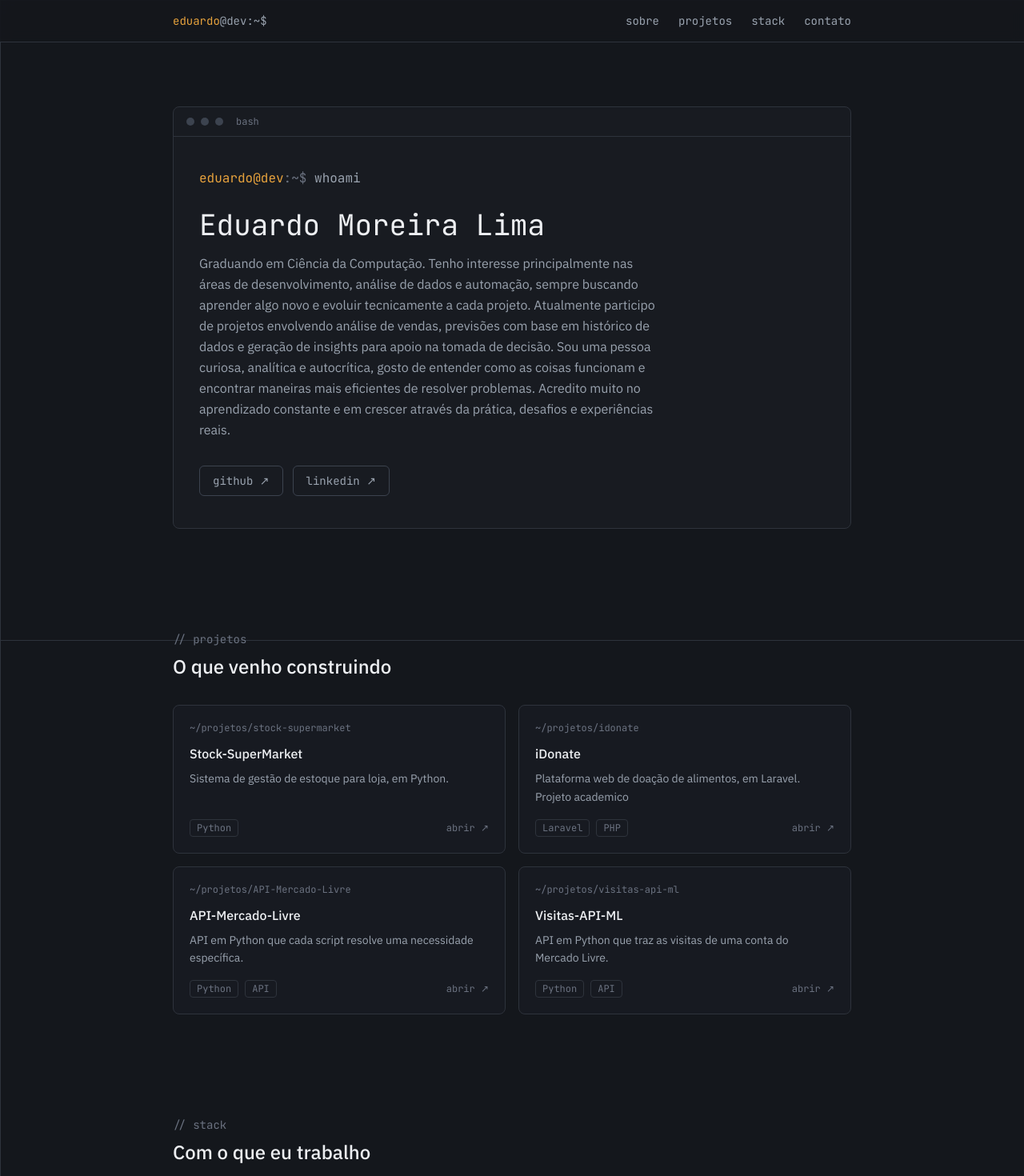
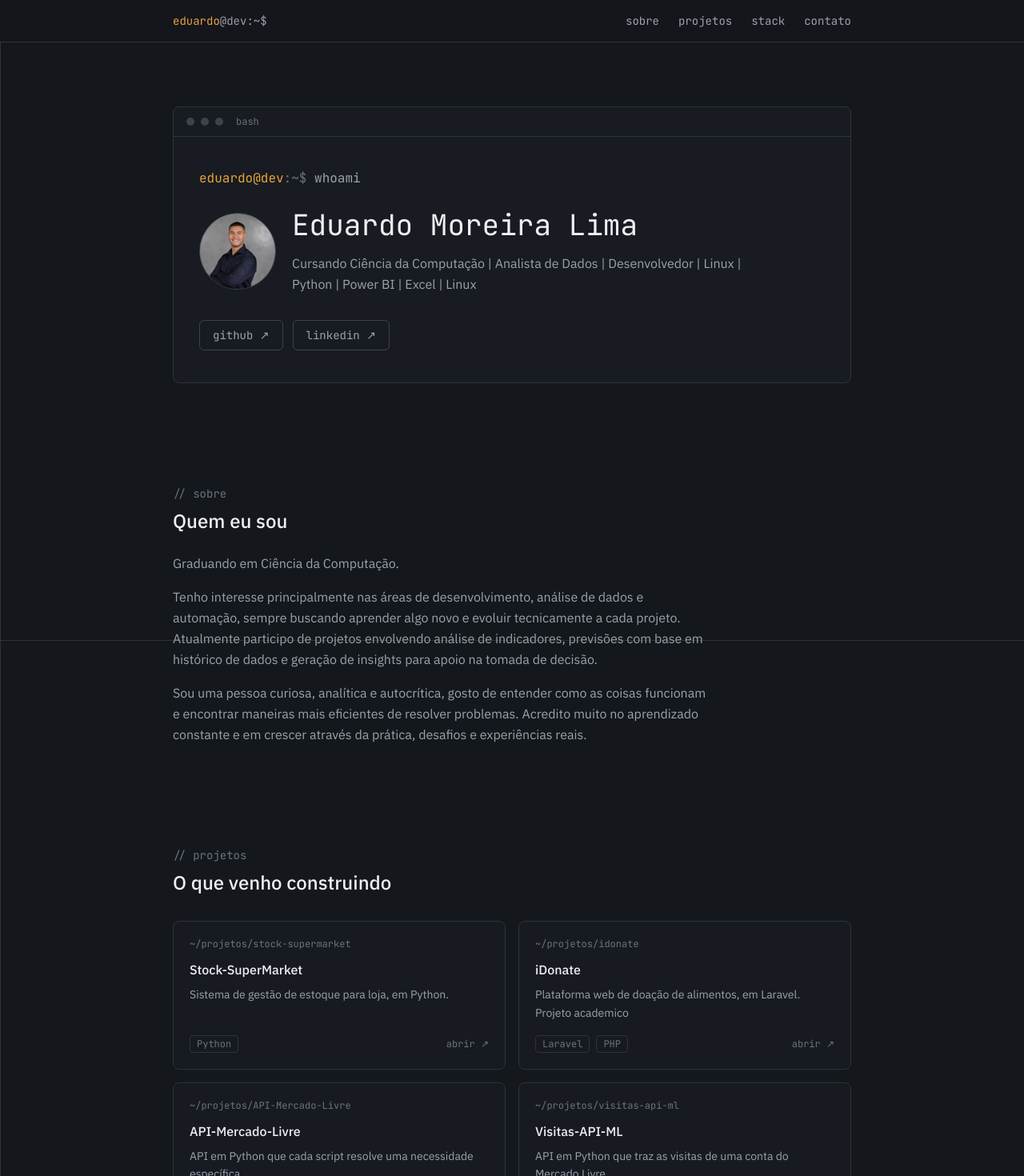
Before and after one commit to EduardoML14/Portfolio, a React (Vite) app: page / in a window 1280 px wide. Shown: the top 1470 px of the page at 80% size. Built offline with nearby package versions, Linux system fonts and the light colour scheme.

Commit message:
Atualização de dados. foto, sobre, tecs e projects

```diff
--- a/src/App.jsx
+++ b/src/App.jsx
@@ -1,5 +1,6 @@
 import Header from './components/Header'
 import Hero from './components/Hero'
+import Sobre from './components/Sobre'
 import Projects from './components/Projects'
 import Stack from './components/Stack'
 import Footer from './components/Footer'
@@ -10,6 +11,7 @@ export default function App() {
       <Header />
       <main>
         <Hero />
+        <Sobre />
         <Projects />
         <Stack />
       </main>
--- a/src/components/Hero.jsx
+++ b/src/components/Hero.jsx
@@ -36,14 +36,21 @@ export default function Hero() {
             <span className="cursor-blink">_</span>
           </p>
 
-          <h1 className="mt-6 font-mono text-3xl leading-tight text-text sm:text-4xl">
-            Eduardo Moreira Lima
-          </h1>
-          <p className="mt-3 max-w-xl text-base leading-relaxed text-text-dim">
-            Graduando em Ciência da Computação.
-            Tenho interesse principalmente nas áreas de desenvolvimento, análise de dados e automação, sempre buscando aprender algo novo e evoluir tecnicamente a cada projeto. Atualmente participo de projetos envolvendo análise de vendas, previsões com base em histórico de dados e geração de insights para apoio na tomada de decisão.
-            Sou uma pessoa curiosa, analítica e autocrítica, gosto de entender como as coisas funcionam e encontrar maneiras mais eficientes de resolver problemas. Acredito muito no aprendizado constante e em crescer através da prática, desafios e experiências reais.
-          </p>
+          <div className="mt-6 flex flex-col items-start gap-5 sm:flex-row sm:items-center">
+            <img
+              src="/eduardo.jpg"
+              alt="Foto de Eduardo Moreira Lima"
+              className="h-20 w-20 shrink-0 rounded-full border border-hair-strong object-cover sm:h-24 sm:w-24"
+            />
+            <div>
+              <h1 className="font-mono text-3xl leading-tight text-text sm:text-4xl">
+                Eduardo Moreira Lima
+              </h1>
+              <p className="mt-3 max-w-xl text-base leading-relaxed text-text-dim">
+                Cursando Ciência da Computação | Analista de Dados | Desenvolvedor | Linux | Python | Power BI | Excel | Linux
+              </p>
+            </div>
+          </div>
 
           {done && (
             <div className="mt-8 flex flex-wrap gap-3 font-mono text-sm">
--- /dev/null
+++ b/src/components/Sobre.jsx
@@ -0,0 +1,25 @@
+export default function Sobre() {
+  return (
+    <section id="sobre" className="mx-auto max-w-4xl px-6 py-16">
+      <p className="font-mono text-sm text-text-faint">// sobre</p>
+      <h2 className="mt-2 text-2xl font-medium text-text">Quem eu sou</h2>
+
+      <div className="mt-6 max-w-2xl space-y-4 text-base leading-relaxed text-text-dim">
+        <p>Graduando em Ciência da Computação.</p>
+        <p>
+          Tenho interesse principalmente nas áreas de desenvolvimento, análise
+          de dados e automação, sempre buscando aprender algo novo e evoluir
+          tecnicamente a cada projeto. Atualmente participo de projetos
+          envolvendo análise de indicadores, previsões com base em histórico de
+          dados e geração de insights para apoio na tomada de decisão.
+        </p>
+        <p>
+          Sou uma pessoa curiosa, analítica e autocrítica, gosto de entender
+          como as coisas funcionam e encontrar maneiras mais eficientes de
+          resolver problemas. Acredito muito no aprendizado constante e em
+          crescer através da prática, desafios e experiências reais.
+        </p>
+      </div>
+    </section>
+  )
+}
--- a/src/components/Stack.jsx
+++ b/src/components/Stack.jsx
@@ -1,7 +1,8 @@
 const GROUPS = [
-  { label: 'linguagens', items: ['Python', 'JavaScript'] },
+  { label: 'linguagens', items: ['Python', 'JavaScript', 'Java'] },
   { label: 'backend', items: ['FastAPI', 'Laravel'] },
-  { label: 'dados', items: ['SQLite', 'PostgreSQL', 'MySQL'] },
+  { label: 'dados', items: ['SQLite', 'PostgreSQL', 'MySQL', 'NoSQL'] },
+  { label: 'análise', items: ['Power BI', 'Excel', 'Artificial Intelligence'] },
   { label: 'infra', items: ['Linux', 'Git'] },
 ]
 
@@ -9,7 +10,7 @@ export default function Stack() {
   return (
     <section id="stack" className="mx-auto max-w-4xl px-6 py-16">
       <p className="font-mono text-sm text-text-faint">// stack</p>
-      <h2 className="mt-2 text-2xl font-medium text-text">Com o que eu trabalho</h2>
+      <h2 className="mt-2 text-2xl font-medium text-text">Minhas Tecnológicas</h2>
 
       <div className="mt-8 divide-y divide-hair rounded-lg border border-hair">
         {GROUPS.map((group) => (
```
Also changed, not shown: public/eduardo.jpg (added).
